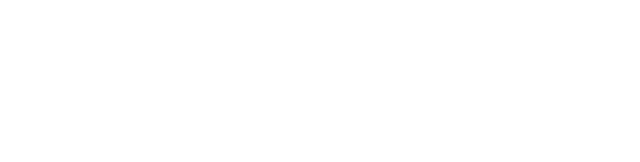
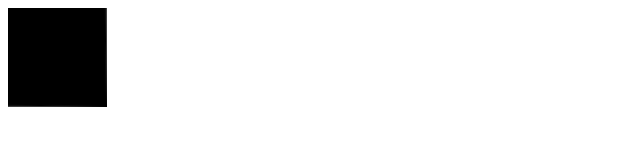
Before and after one commit to Kravataf/jengine, an Electron app: page index.html in a window 800 px wide. Shown: the whole page, without its empty margins (0-640 px from the left). Drawn offline with Linux system fonts and the light colour scheme.

Commit message:
rendering with html because why not

```diff
--- /dev/null
+++ b/draw.js
@@ -0,0 +1,14 @@
+function drawLine(x1, y1, x2, y2) {
+    const canvas = document.getElementById("canvas");
+    const ctx = canvas.getContext("2d");
+    ctx.beginPath();
+    ctx.moveTo(x1, y1);
+    ctx.lineTo(x2, y2);
+    ctx.stroke();
+}
+
+for(let i = 0; i < 100; i++) {
+    for(let j = 0; j < 100; j++) {
+        drawLine(0,0,i,j);
+    }
+}
--- a/index.html
+++ b/index.html
@@ -5,7 +5,11 @@
     <title>Jengine</title>
   </head>
   <body>
-    <div></div>
+    <div>
+      <canvas id="canvas">
+        <script src="draw.js"></script>
+      </canvas>
+    </div>
   </body>
   <style>
   </style>
```
Also changed, not shown: main.js (line endings or trailing spaces).
